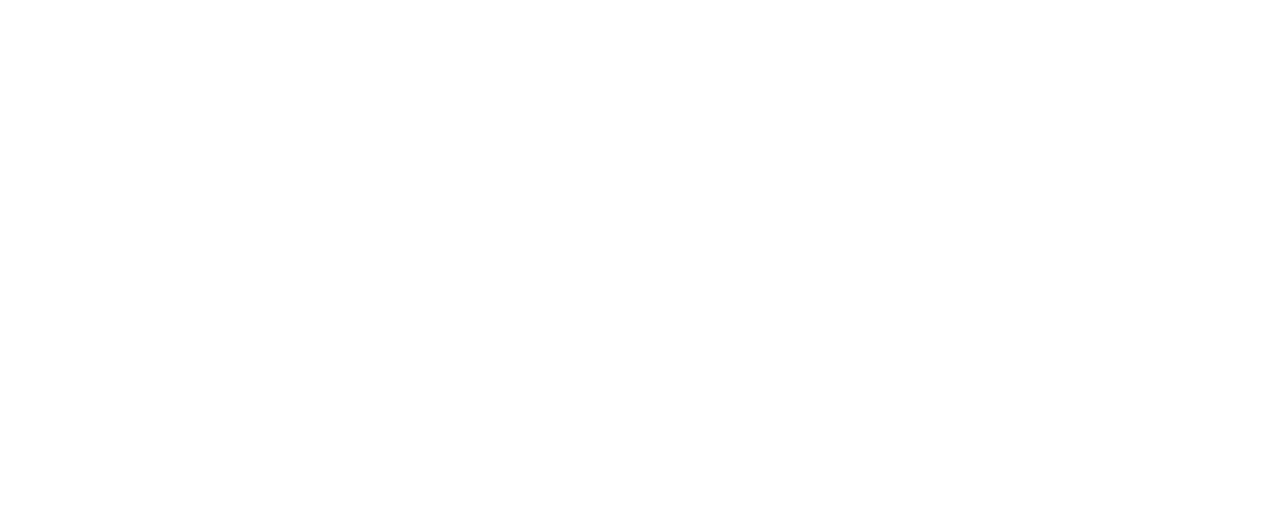
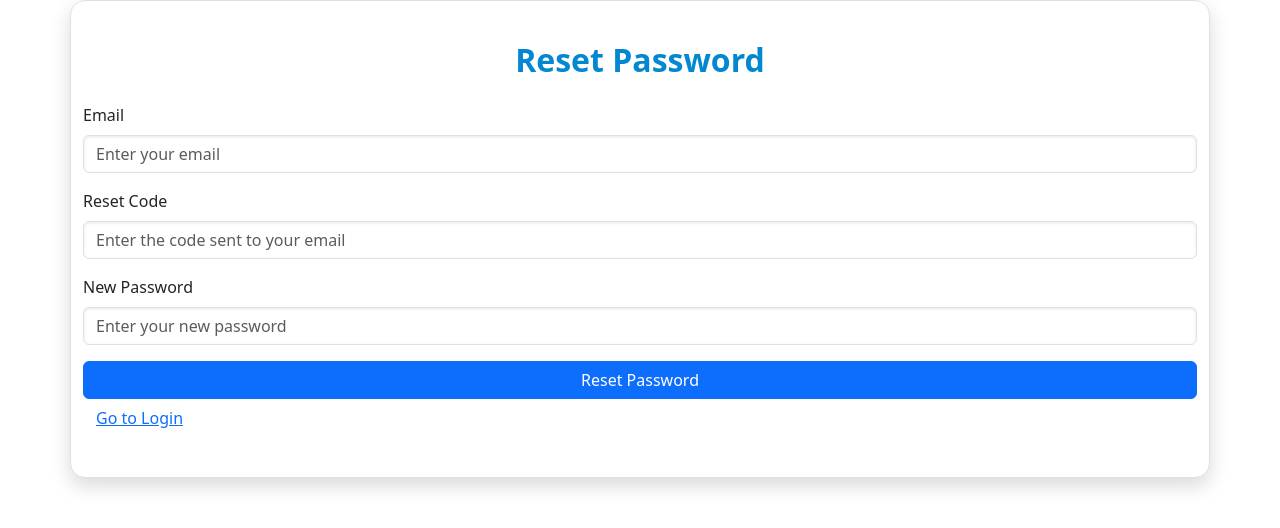
Before and after one commit to sanju0911/Expense_Tracker_Application-, a React (Create React App) app in the folder client/: page /reset-password in a window 1280 px wide. Before the commit this address had no page. Shown: the top 528 px of the page. Built offline with nearby package versions, Linux system fonts and the light colour scheme.

Commit message:
added forget and reset password

```diff
--- a/client/src/App.js
+++ b/client/src/App.js
@@ -8,6 +8,8 @@
 import ExploreExpenses from "./pages/ExploreExpenses";
 import Profile from "./pages/Profile";
 import AboutUs from "./pages/AboutUs";
+import ForgetPassword from "./pages/ForgetPassword";
+import ResetPassword from "./pages/ResetPassword";
 
 function App() {
   return (
@@ -21,6 +23,8 @@
         <Route path="/profile" element={<Profile />} />
         <Route path="/about-us" element={<AboutUs />} />
         <Route path="/" element={<RegisterUser />} />
+        <Route path="/forget-password" element={<ForgetPassword />} />
+        <Route path="/reset-password" element={<ResetPassword />} />
       </Routes>
     </Router>
   );
--- a/client/src/components/LoginUser.js
+++ b/client/src/components/LoginUser.js
@@ -94,6 +94,10 @@
           <Button variant="link" onClick={() => navigate("/register")}>
             Not registered? Go to Register
           </Button>
+
+          <Button variant="link" onClick={() => navigate("/forget-password")}>
+            Forgot Password?
+          </Button>
         </Form>
       </Container>
     </div>
--- /dev/null
+++ b/client/src/pages/ForgetPassword.js
@@ -0,0 +1,58 @@
+import React, { useState } from "react";
+import { Form, Button, Alert, Container } from "react-bootstrap";
+import { useNavigate } from "react-router-dom";
+import axios from "axios";
+
+const ForgetPassword = () => {
+  const [email, setEmail] = useState("");
+  const [message, setMessage] = useState("");
+  const [error, setError] = useState("");
+  const navigate = useNavigate();
+
+  const handleSubmit = async (e) => {
+    e.preventDefault();
+    setError("");
+    setMessage("");
+
+    if (!email) {
+      setError("Email is required.");
+      return;
+    }
+
+    try {
+      const response = await axios.post(
+        "http://localhost:5000/api/auth/forgot-password",
+        { email }
+      );
+      setMessage(response.data.message);
+      navigate("/reset-password");
+    } catch (err) {
+      setError(err.response?.data?.error || "Failed to send reset code.");
+    }
+  };
+
+  return (
+    <Container className="form-container">
+      <h2 className="text-center mb-4">Forget Password</h2>
+      {error && <Alert variant="danger">{error}</Alert>}
+      {message && <Alert variant="success">{message}</Alert>}
+      <Form onSubmit={handleSubmit}>
+        <Form.Group controlId="formEmail" className="mb-3">
+          <Form.Label>Email address</Form.Label>
+          <Form.Control
+            type="email"
+            placeholder="Enter your email"
+            value={email}
+            onChange={(e) => setEmail(e.target.value)}
+            required
+          />
+        </Form.Group>
+        <Button variant="primary" type="submit" className="custom-button">
+          Send Reset Code
+        </Button>
+      </Form>
+    </Container>
+  );
+};
+
+export default ForgetPassword;
--- /dev/null
+++ b/client/src/pages/ResetPassword.js
@@ -0,0 +1,98 @@
+import React, { useState } from "react";
+import { Form, Button, Alert, Container } from "react-bootstrap";
+import { useNavigate } from "react-router-dom";
+import axios from "axios";
+
+const ResetPassword = () => {
+  const [formData, setFormData] = useState({
+    email: "",
+    code: "",
+    newPassword: "",
+  });
+  const [error, setError] = useState("");
+  const [message, setMessage] = useState("");
+  const navigate = useNavigate();
+
+  const handleChange = (e) => {
+    setFormData({
+      ...formData,
+      [e.target.name]: e.target.value,
+    });
+  };
+
+  const handleSubmit = async (e) => {
+    e.preventDefault();
+    setError("");
+    setMessage("");
+
+    if (!formData.email || !formData.code || !formData.newPassword) {
+      setError("All fields are required.");
+      return;
+    }
+
+    try {
+      const response = await axios.post(
+        "http://localhost:5000/api/auth/reset-password",
+        formData
+      );
+      setMessage(response.data.message);
+    } catch (err) {
+      setError(err.response?.data?.error || "Failed to reset password.");
+    }
+  };
+
+  return (
+    <Container className="form-container">
+      <h2 className="text-center mb-4">Reset Password</h2>
+      {error && <Alert variant="danger">{error}</Alert>}
+      {message && <Alert variant="success">{message}</Alert>}
+      <Form onSubmit={handleSubmit}>
+        <Form.Group controlId="formEmail" className="mb-3">
+          <Form.Label>Email</Form.Label>
+          <Form.Control
+            type="email"
+            placeholder="Enter your email"
+            name="email"
+            value={formData.email}
+            onChange={handleChange}
+            required
+          />
+        </Form.Group>
+
+        <Form.Group controlId="formCode" className="mb-3">
+          <Form.Label>Reset Code</Form.Label>
+          <Form.Control
+            type="text"
+            placeholder="Enter the code sent to your email"
+            name="code"
+            value={formData.code}
+            onChange={handleChange}
+            required
+          />
+        </Form.Group>
+
+        <Form.Group controlId="formNewPassword" className="mb-3">
+          <Form.Label>New Password</Form.Label>
+          <Form.Control
+            type="password"
+            placeholder="Enter your new password"
+            name="newPassword"
+            value={formData.newPassword}
+            onChange={handleChange}
+            required
+          />
+        </Form.Group>
+
+        <Button variant="primary" type="submit" className="custom-button">
+          Reset Password
+        </Button>
+
+        <Button variant="link" onClick={() => navigate("/login")}>
+          Go to Login
+        </Button>
+      </Form>
+    </Container>
+  );
+};
+
+export default ResetPassword;
```
